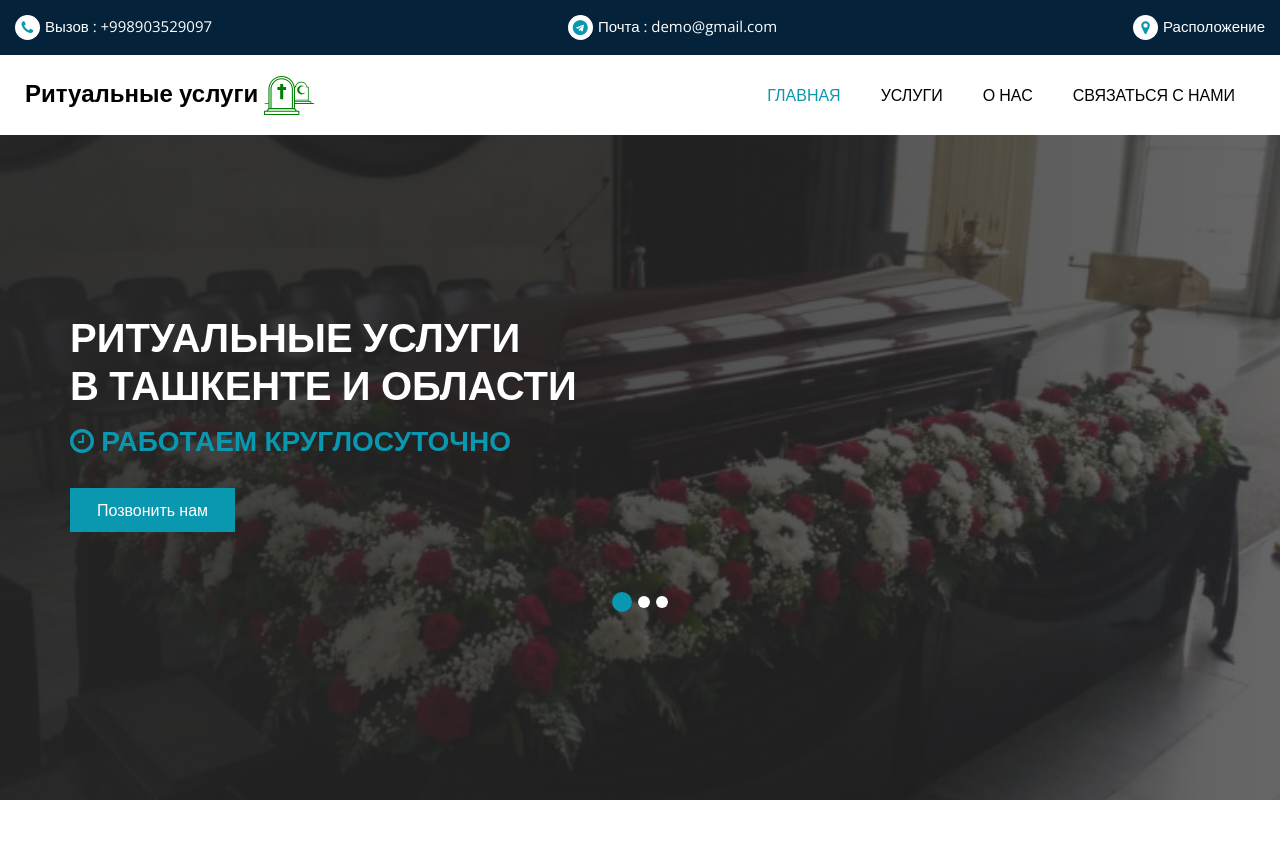
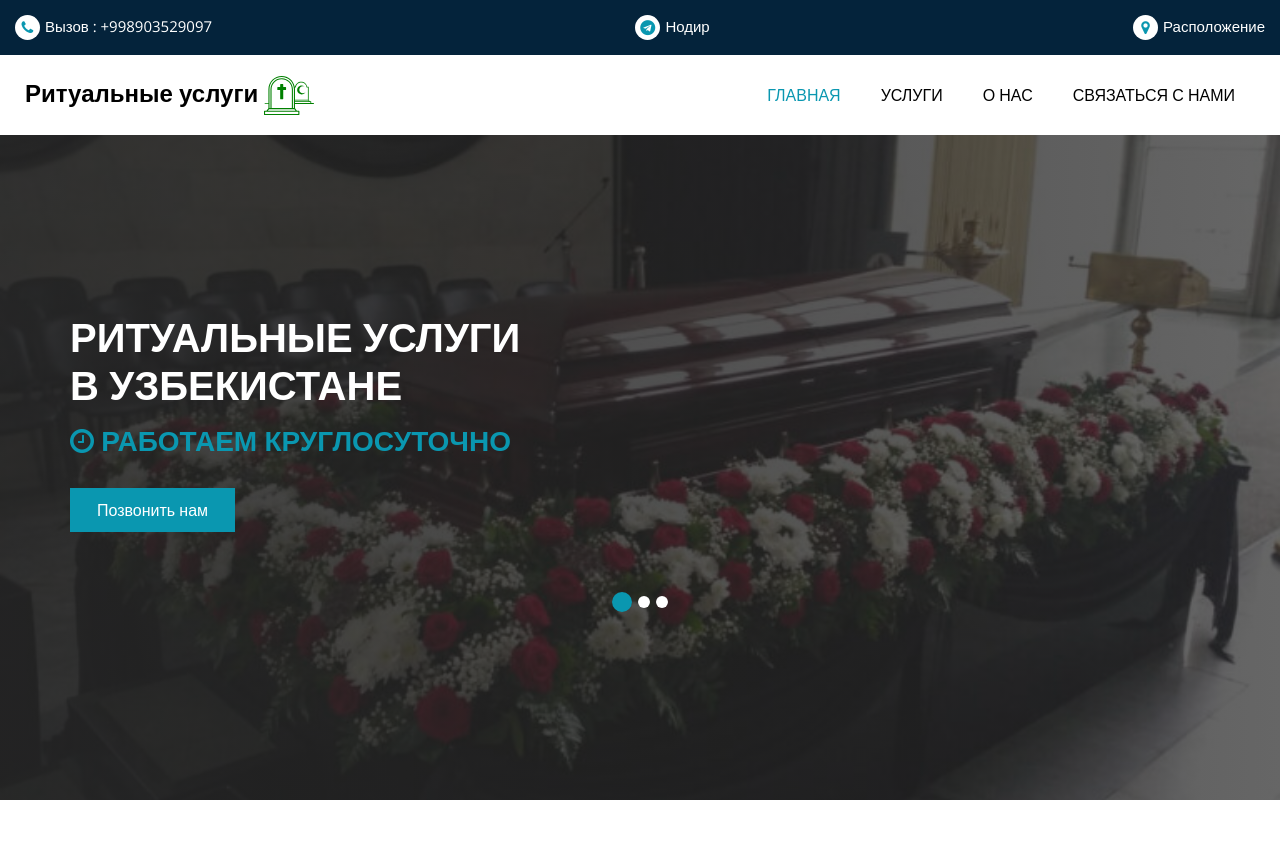
Before and after one commit to TalantDeveloper/funeral_service, a Django app: page / in a window 1280 px wide. Shown: the top 854 px of the page. Run offline with Django 4.2, Linux system fonts and the light colour scheme; data comes from the database, SQL or seed files in the repository; some libraries are stand-ins or nearby versions.

Commit message:
06.10.2023
18:07

```diff
--- a/templates/main/welcome.html
+++ b/templates/main/welcome.html
@@ -18,10 +18,10 @@
                             Вызов : +998903529097
                             </span>
                         </a>
-                        <a href="mailto:demo@gmail.com">
+                        <a href="https://t.me/Ritualniyuslugi">
                             <i class="fa fa-telegram" aria-hidden="true"></i>
                             <span>
-                            Почта : demo@gmail.com
+                                Нодир
                             </span>
                         </a>
                         <a href="https://www.google.com/maps/place/Toshkent+davlat+stomatologiya+instituti+eski/@41.3087803,69.299029,19.01z/data=!4m6!3m5!1s0x38aef527cfd7beab:0x41490626bc752d26!8m2!3d41.309198!4d69.2990049!16s%2Fg%2F11bzs4xs68?entry=ttu"
@@ -92,7 +92,7 @@
                                     <div class="detail-box">
                                         <h1>
                                             Ритуальные услуги <br>
-                                            в Ташкенте и области
+                                            в Узбекистане
                                         </h1>
                                         <h3 style="color: #0a97b0;">
                                             <i class="fa fa-clock-o"></i> Работаем круглосуточно
@@ -114,7 +114,7 @@
                                     <div class="detail-box">
                                         <h1>
                                             Ритуальные услуги <br>
-                                            в Ташкенте и области
+                                            в Узбекистане
                                         </h1>
                                         <h3 style="color: #0a97b0;">
                                             <i class="fa fa-clock-o"></i> Работаем круглосуточно
@@ -136,7 +136,7 @@
                                     <div class="detail-box">
                                         <h1>
                                             Ритуальные услуги <br>
-                                            в Ташкенте и области
+                                            в Узбекистане
                                         </h1>
                                         <h3 style="color: #0a97b0;">
                                             <i class="fa fa-clock-o"></i> Работаем круглосуточно
```
